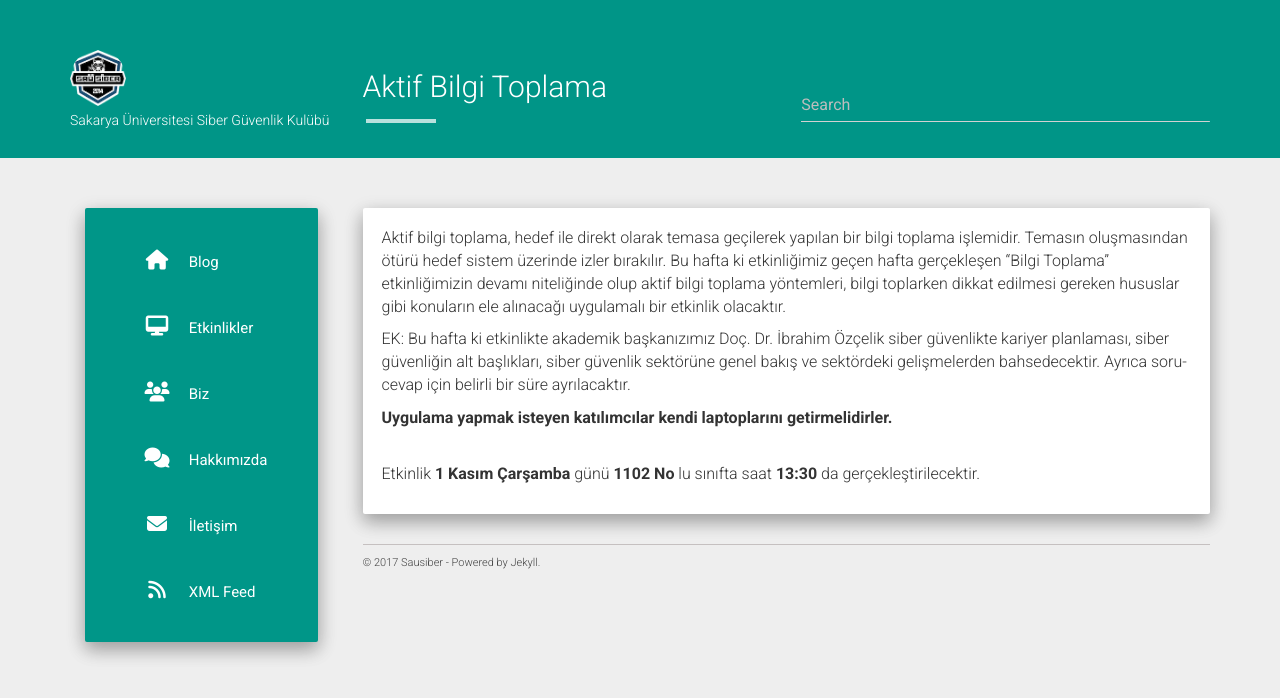
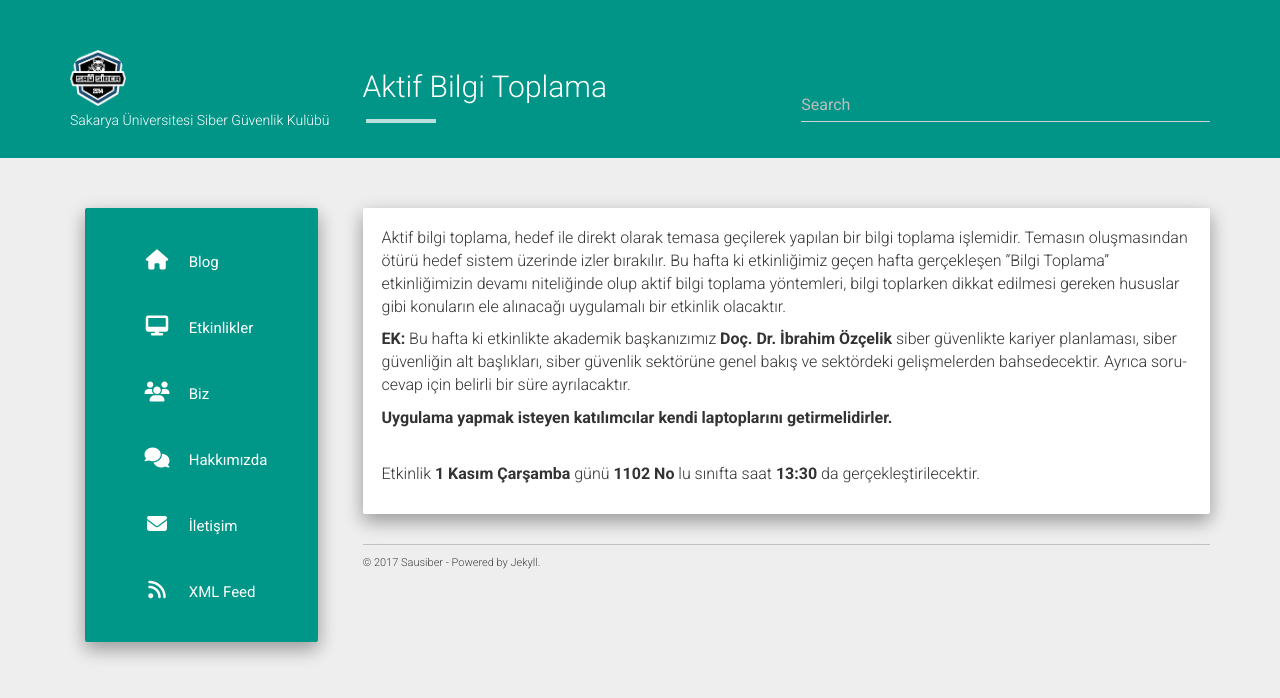
Before and after one commit to sausiber/old-website, a Jekyll site: the page built from static/projects/aktifbilgitoplama.md, in a window 1280 px wide. Shown: the top 698 px of the page. Built offline with Jekyll 4.4.1, drawn with Linux system fonts in a browser that asks for light colours; nearby versions of some CDN libraries; part of the change alters nothing that is shown.

```diff
--- a/static/projects/aktifbilgitoplama.md
+++ b/static/projects/aktifbilgitoplama.md
@@ -7,7 +7,7 @@ permalink: /aktifbilgitoplama
 
 Aktif bilgi toplama, hedef ile direkt olarak temasa geçilerek yapılan bir bilgi toplama işlemidir. Temasın oluşmasından ötürü hedef sistem üzerinde izler bırakılır. Bu hafta ki etkinliğimiz geçen hafta gerçekleşen "Bilgi Toplama" etkinliğimizin devamı niteliğinde olup aktif bilgi toplama yöntemleri, bilgi toplarken dikkat edilmesi gereken hususlar gibi konuların ele alınacağı uygulamalı bir etkinlik olacaktır.
 
-EK: Bu hafta ki etkinlikte akademik başkanızımız Doç. Dr. İbrahim Özçelik siber güvenlikte kariyer planlaması, siber güvenliğin alt başlıkları, siber güvenlik sektörüne genel bakış ve sektördeki gelişmelerden bahsedecektir. Ayrıca soru-cevap için belirli bir süre ayrılacaktır.
+<b>EK:</b> Bu hafta ki etkinlikte akademik başkanızımız <b>Doç. Dr. İbrahim Özçelik</b> siber güvenlikte kariyer planlaması, siber güvenliğin alt başlıkları, siber güvenlik sektörüne genel bakış ve sektördeki gelişmelerden bahsedecektir. Ayrıca soru-cevap için belirli bir süre ayrılacaktır.
 
 <b>Uygulama yapmak isteyen katılımcılar kendi laptoplarını getirmelidirler.</b> <br>
 
```
